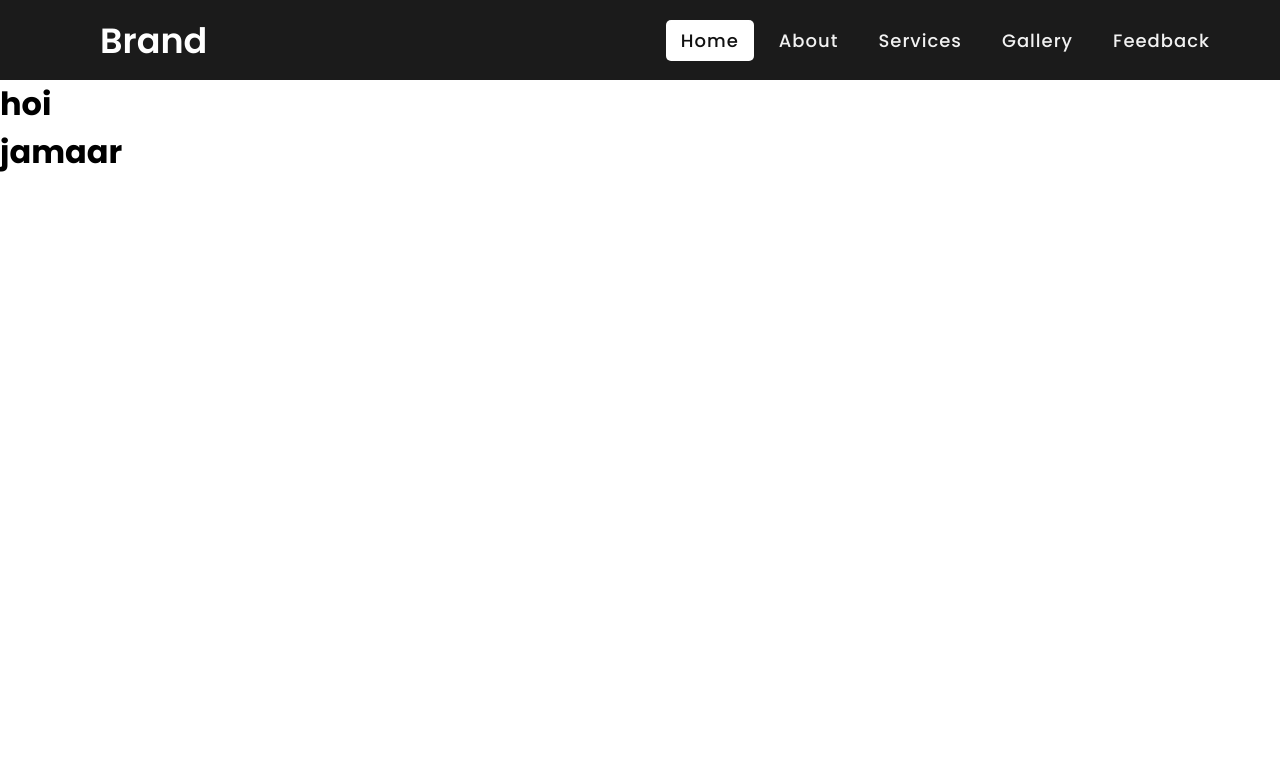
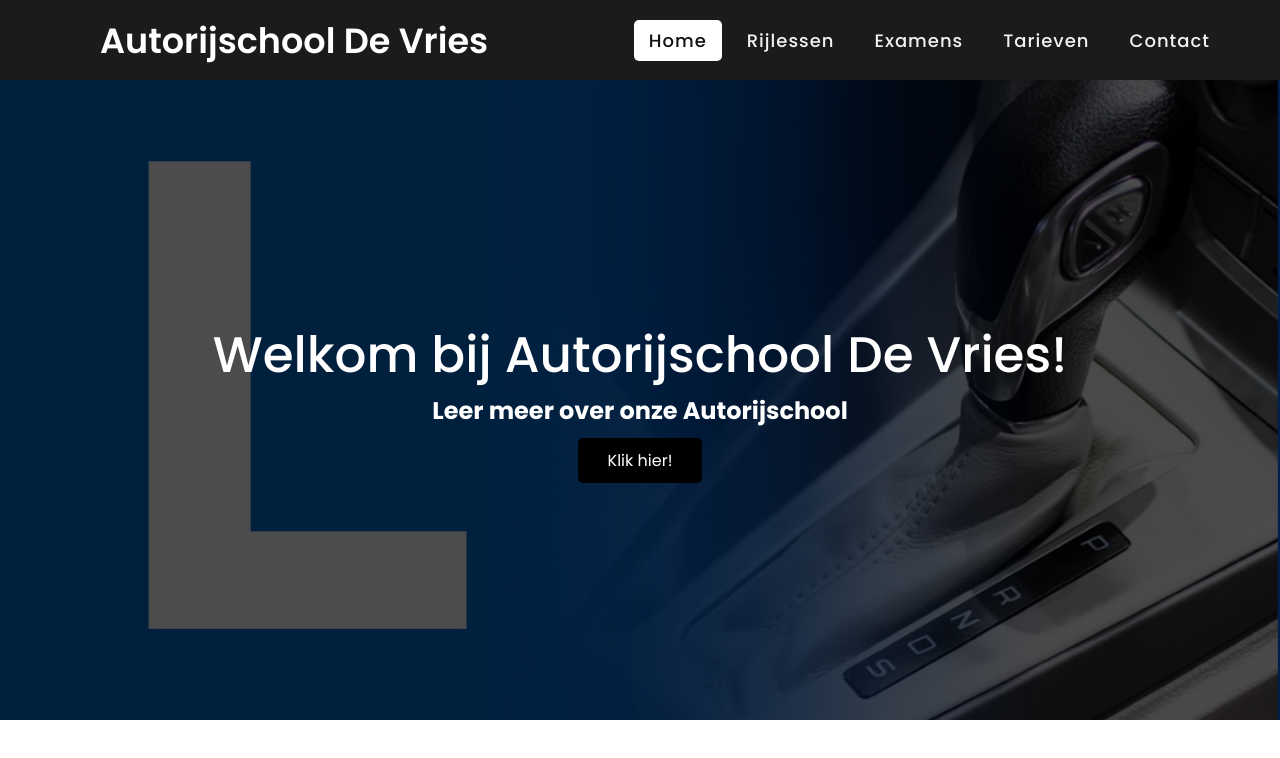
Before and after one commit to ryansmids/Autorijschool-De-Vries, a plain HTML site: page index.html in a window 1280 px wide. Drawn offline with Linux system fonts and the light colour scheme.

Commit message:
Hero image gemaakt

```diff
--- a/index.html
+++ b/index.html
@@ -13,7 +13,7 @@
 <body>
     <nav>
         <div class="logo">
-            Brand
+            Autorijschool De Vries
         </div>
         <input type="checkbox" id="click">
         <label for="click" class="menu-btn">
@@ -21,17 +21,24 @@
         </label>
         <ul>
             <li><a class="active" href="#">Home</a></li>
-            <li><a href="#">About</a></li>
-            <li><a href="#">Services</a></li>
-            <li><a href="#">Gallery</a></li>
-            <li><a href="#">Feedback</a></li>
+            <li><a href="#">Rijlessen</a></li>
+            <li><a href="#">Examens</a></li>
+            <li><a href="#">Tarieven</a></li>
+            <li><a href="#">Contact</a></li>
         </ul>
     </nav>
     <div class="content">
 
     </div>
-    <h1>hoi</h1>
-    <h1>jamaar</h1>
+
+    <div class="hero-image">
+        <div class="hero-text">
+            <h1>Welkom bij Autorijschool De Vries!</h1>
+            <h2>Leer meer over onze Autorijschool</h2>
+            <a href="#" class="hero-btn">Klik hier!</a>
+        </div>
+    </div>
+
 </body>
 
 </html>
--- a/styles.css
+++ b/styles.css
@@ -22,6 +22,7 @@ nav .logo {
     color: #fff;
     font-size: 35px;
     font-weight: 600;
+
 }
 
 nav ul {
@@ -133,3 +134,44 @@ input[type="checkbox"] {
     font-size: 40px;
     font-weight: 700;
 }
+
+.hero-image{
+background-image: linear-gradient(
+rgba(0,0,0,0.7),
+rgba(0,0,0,0.7)),
+ url("fotos/hero-image.jpg");
+ background-position: center;
+ background-repeat: no-repeat;
+ background-size: cover;
+ height: 80vh;
+ display: flex;
+ justify-content: center;
+ align-items: center;
+
+}
+
+.hero-text{
+    color: #fff;
+    text-align: center;
+
+}
+
+.hero-text h1{
+    font-size: 50px;
+    font-weight: 500;
+}
+
+.hero-btn{
+    text-decoration: none;
+    color: #fff;
+    background:#000;
+    padding: 10px 30px;
+    border-radius: 5px;
+    margin-top: 10px;
+    display: inline-block;
+}
+
+.hero-btn:hover{
+    background: #fff;
+    color: #000
+}
```
Also changed, not shown: fotos/hero-image.jpg (added), fotos/homepagina.jpg (added).
